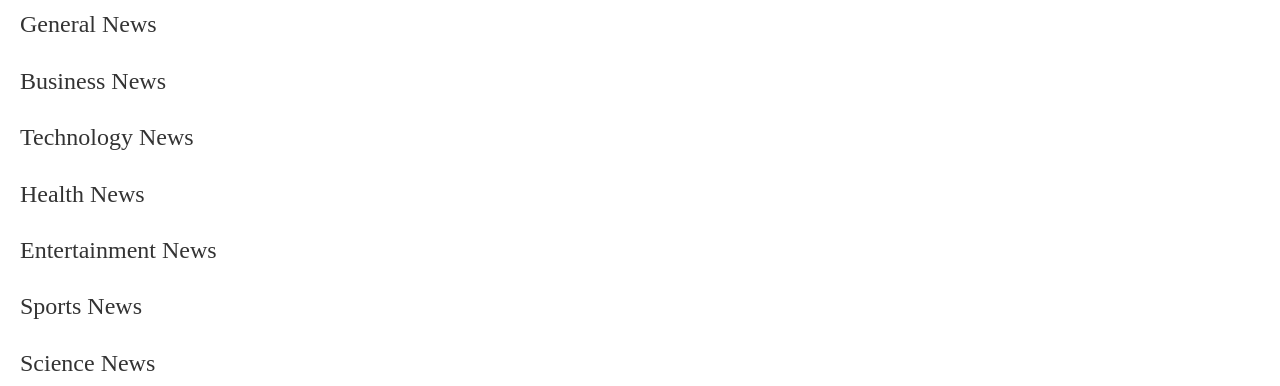
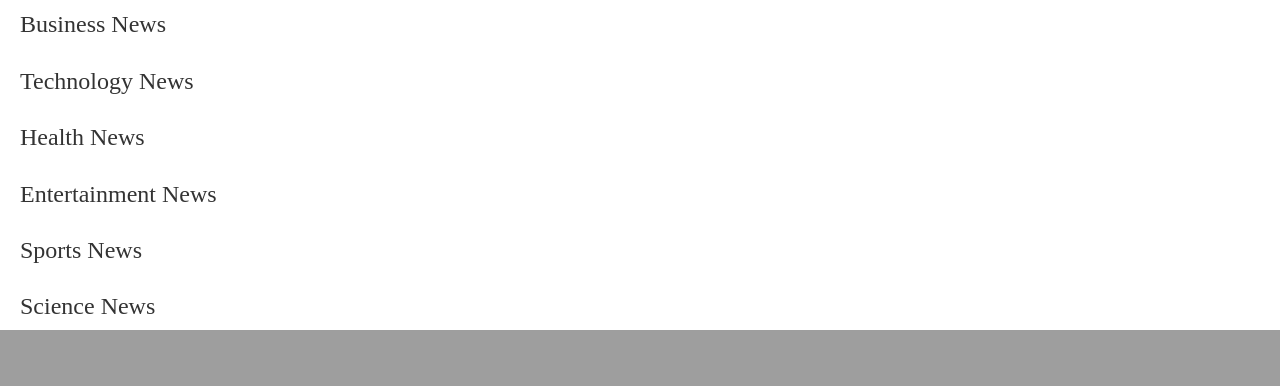
Before and after one commit to Aimee-pacy/News-API, a Flask app: template app/templates/index.html in a window 1280 px wide. Shown: the part 1283-1669 px from the top of the page. After the commit the page ends 1613 px from the top, so only its background shows below. Run offline with Flask 2, Linux system fonts and the light colour scheme; the template is opened without the code that fills it, so the values that code supplies are empty; some libraries are stand-ins or nearby versions.

Commit message:
modified home page

```diff
--- a/app/articles_test.py
+++ b/app/articles_test.py
@@ -11,7 +11,7 @@ class ArticleTest(unittest.TestCase):
         '''
         Set up method that will run before every Test
         '''
-        self.new_article = Article("https://ichef.bbci.co.uk/live-experience/cps/624/cpsprodpb/B874/production/_115602274_p08z8g2n.jpg",'business','marketing','http://www.abc.net.au/news',"2020-11-22T18:49:22Z")
+        self.new_article = Article('business','marketing','http://www.abc.net.au/news',"2020-11-22T18:49:22Z")
 
     def test_instance(self):
         self.assertTrue(isinstance(self.new_article,Article))
--- a/app/templates/index.html
+++ b/app/templates/index.html
@@ -12,13 +12,6 @@
 
 <div class="container-fluid" style="background-color: white; margin-top: -1cm;">
 
-    <div class="card row">
-        <h3 style="font-family: 'Times New Roman', Times, serif;margin-left: 20px;">General News</h3>
-        <ul>
-
-            {{ macro.displaySourcesList(general)}}
-        </ul>
-    </div>
 
     <div class="card row">
         <h3 style="font-family: 'Times New Roman', Times, serif;margin-left: 20px;">Business News</h3>
```
